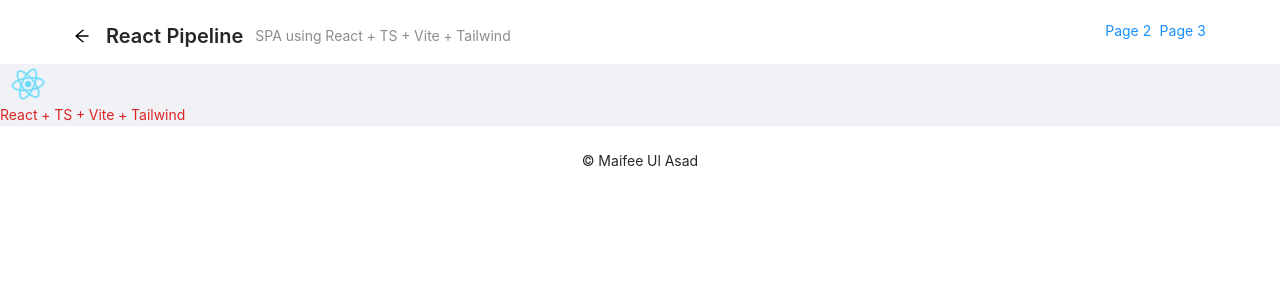
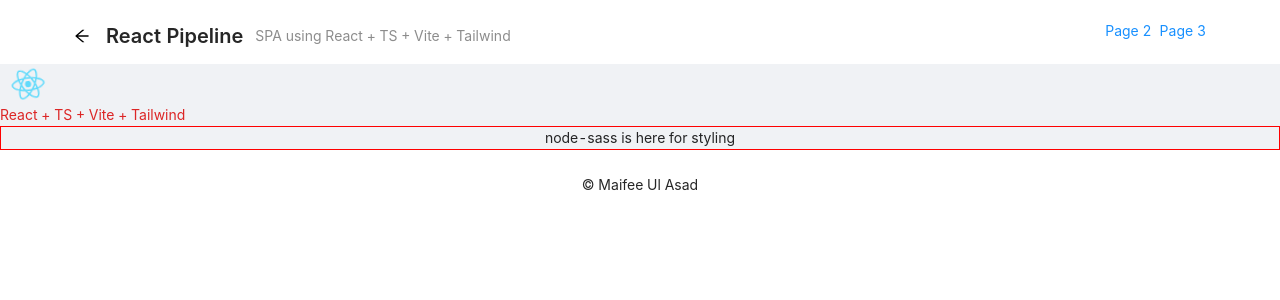
Before and after one commit to maifeeulasad/react-pipeline, a React (Vite) app: page /react-pipeline/landing in a window 1280 px wide. Shown: the top 300 px of the page. Built offline with nearby package versions, Linux system fonts and the light colour scheme.

Commit message:
closes #12, sass for styling

```diff
--- a/package.json
+++ b/package.json
@@ -10,6 +10,7 @@
     "@vitejs/plugin-react": "^1.3.2",
     "@vitejs/plugin-react-refresh": "^1.3.6",
     "antd": "^4.22.3",
+    "node-sass": "^7.0.1",
     "react": "^18.1.0",
     "react-dom": "^18.1.0",
     "react-router-dom": "^6.3.0",
@@ -35,6 +36,7 @@
     "eslint-plugin-react-hooks": "^4.3.0",
     "gh-pages": "^4.0.0",
     "postcss": "^8.4.14",
+    "sass": "^1.54.4",
     "tailwindcss": "^3.1.7"
   },
   "scripts": {
--- /dev/null
+++ b/src/component/landing/Landing.scss
@@ -0,0 +1,4 @@
+  .sassexample{
+  border: 1px solid red;
+  text-align: center;
+}
--- a/src/component/landing/Landing.tsx
+++ b/src/component/landing/Landing.tsx
@@ -1,6 +1,6 @@
 import React from 'react';
 
-// import './Landing.css';
+import './Landing.scss';
 
 import logo from './landing.svg';
 
@@ -12,6 +12,9 @@ const Landing = () => (
       <div className="text-red-600">
         React + TS + Vite + Tailwind
       </div>
+      <div className="sassexample">
+        node-sass is here for styling
+      </div>
     </header>
   </div>
 );
```
Also changed, not shown: 1 other file (tests, documents, lock files or other folders).
